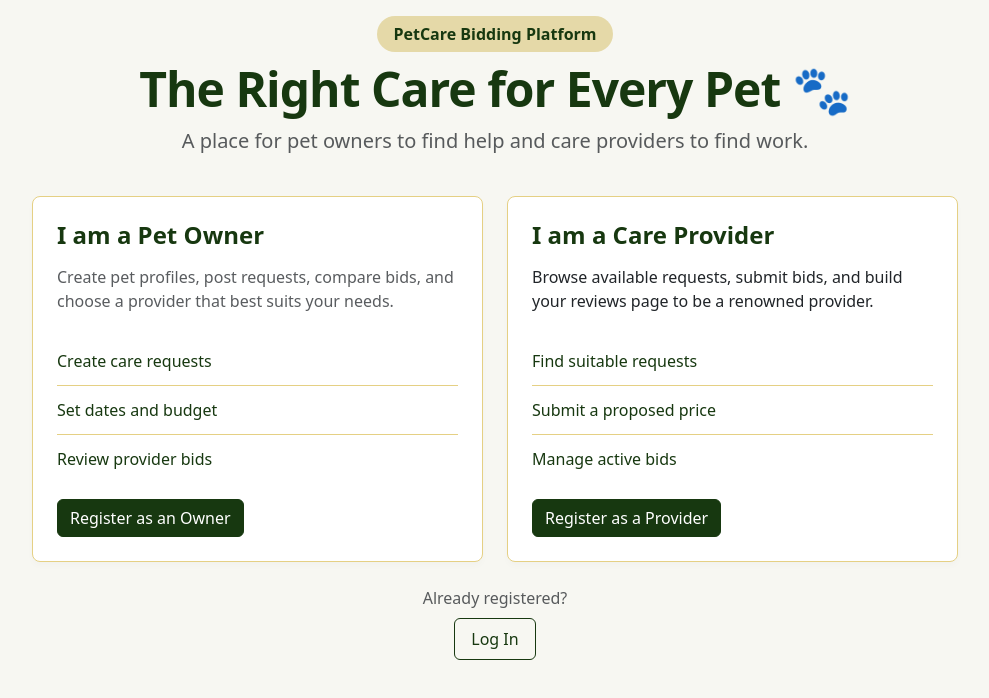
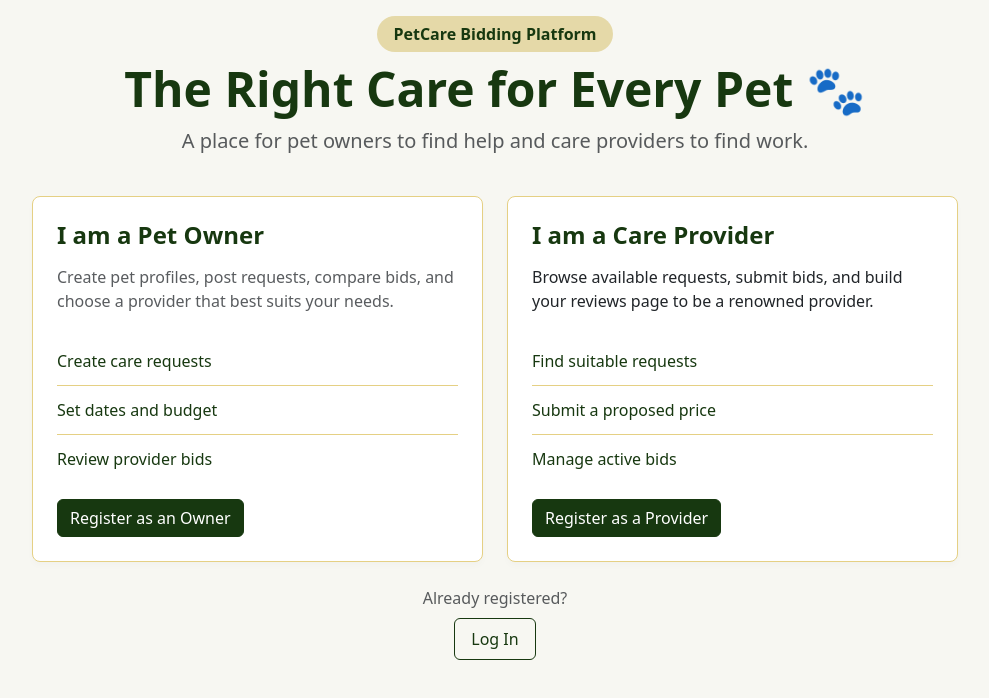
Before and after one commit to TauhidSyed/Pet_Care_Bidding_Platform, a plain HTML site: page index.html in a window 1280 px wide. Shown: the whole page, without its empty margins (145-1134 px from the left). Drawn offline with nearby package versions, Linux system fonts and the light colour scheme.

Commit message:
Removed unnecesary attribute

```diff
--- a/styles.css
+++ b/styles.css
@@ -54,7 +54,6 @@ form input, select, textarea {
   /* J: Needed this instead of fw-bold since I wanted it to be more
   bold + apparently my text-style doesnt support fw-bolder */
   font-size: 3rem;
-  letter-spacing: -1px;
 }
 .sub-heading {
   font-size: 1.25rem;
```
